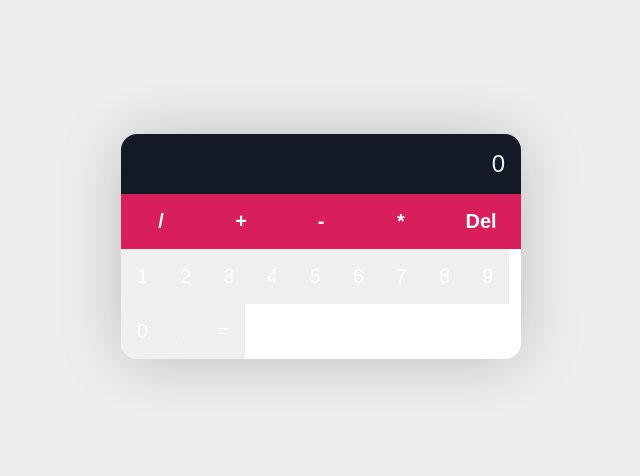
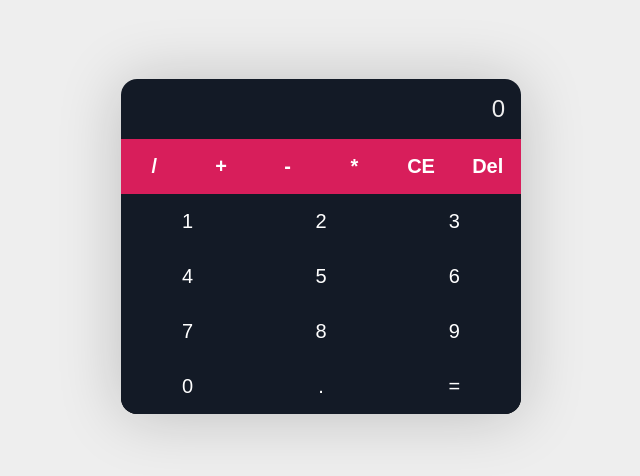
Before and after one commit to rejinnepal/calculator-app, a React (Create React App) app: page / in a window 1280 px wide. Shown: the part 154-630 px from the top of the page, without its empty margins (319-959 px from the left). Built offline with nearby package versions, Linux system fonts and the light colour scheme.

Commit message:
Added more functionality in the calculator app

```diff
--- a/src/App.js
+++ b/src/App.js
@@ -8,7 +8,7 @@ function App() {
 
   const ops = ['/', '*', '+', '-', '.'];
 
-  const updateCalc = value=>{
+  const updateCalc = value =>{
     if (ops.includes(value) && calc === '' || ops.includes(value) && ops.includes(calc.slice(-1))){
       return;
     }
@@ -18,6 +18,7 @@ function App() {
       setResult(eval(calc + value).toString())
     }
   }
+
   const createDigits = ()=>{
     const digits =[];
     for (let i = 1; i < 10; i++){
@@ -28,17 +29,24 @@ function App() {
 
   const calculate= ()=>{
     setCalc(eval(calc).toString());
+    setResult();
   }
 
   const deleteLast = ()=>{
     if (calc == ''){
       return;
     }
+    const value = calc.slice(0,-1);
+    setCalc(value);
+    setResult(value);
+  }
 
-    const value = calc.slice(0,-1);
+  const clearHistory= ()=>{
+    const value = calc.slice(-1,-1);
+    setCalc(value);
+    setResult(0);
+  }
 
-    setCalc(value);
-  }
   return (
     <div className="App">
       <div className="calculator">
@@ -52,9 +60,10 @@ function App() {
           <button onClick={()=>updateCalc('+')}>+</button>
           <button onClick={()=>updateCalc('-')}>-</button>
           <button onClick={()=>updateCalc('*')}>*</button>
+          <button onClick={()=>clearHistory()}>CE</button>
           <button onClick={deleteLast}>Del</button>
         </div>
-        <div classNmae = "digits">
+        <div className = "digits">
           {createDigits()}
           <button onClick={()=>updateCalc('0')}>0</button>
           <button onClick={()=>updateCalc('.')}>.</button>
```
